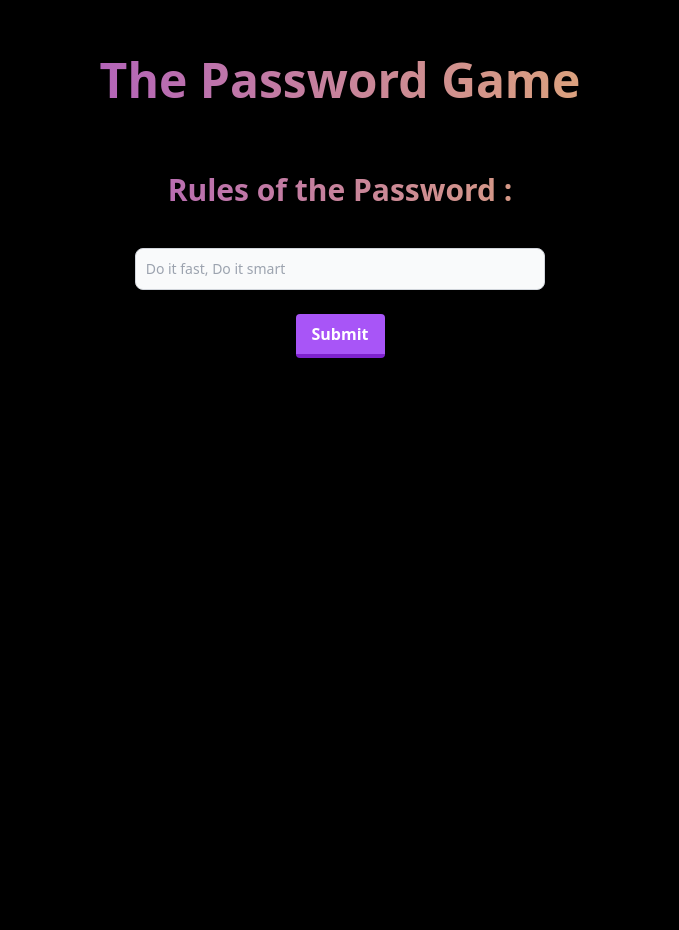
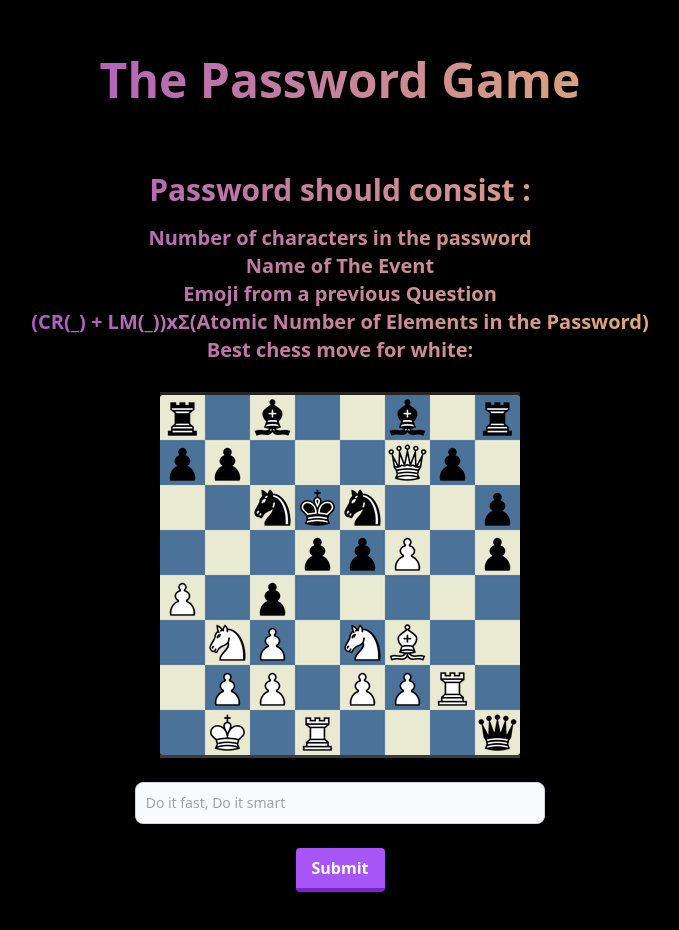
Before and after one commit to Kirit0me/PasswordGame, a plain HTML site: page index.html in a window 1280 px wide. Shown: the whole page, without its empty margins (300-979 px from the left). Before the commit the page ends 800 px from the top, so only its background shows below. Drawn offline with nearby package versions, Linux system fonts and the light colour scheme.

Commit message:
rules added

```diff
--- a/index.html
+++ b/index.html
@@ -5,13 +5,32 @@
     <meta name="viewport" content="width=device-width, initial-scale=1.0">
     <script src="https://cdn.tailwindcss.com"></script>
     <title>Password Game</title>
+    <style>
+        img {
+          display: block;
+          margin-left: auto;
+          margin-right: auto;
+        }
+    </style>
 </head>
 <body class="bg-black pt-8 pb-8 text-white text-center">
     <h1 class="font-bold bg-pink text-5xl mb-3 text-center text-transparent bg-clip-text bg-gradient-to-r from-purple-600 to-amber-300 pt-6 pb-8">
         The Password Game
     </h1>
-    <h2 class="text-transparent font-bold bg-clip-text bg-gradient-to-r from-purple-600 to-amber-300 text-3xl p-6 pb-4">Rules of the Password : </h2>
-    <p class="text-white"></p>
+    <h2 class="text-transparent font-bold bg-clip-text bg-gradient-to-r from-purple-600 to-amber-300 text-3xl p-6 pb-4">
+        Password should consist :
+    </h2>
+    <p class="text-white">
+        <ol class="text-xl list-disc marker:text-amber-300 text-transparent font-bold bg-clip-text bg-gradient-to-r from-purple-600 to-amber-300">
+            <li>Number of characters in the password</li>
+            <li>Name of The Event</li>
+            <li>Emoji from a previous Question</li>
+            <li>(CR(_) + LM(_))xΣ(Atomic Number of Elements in the Password)</li>
+            <li>Best chess move for white:</li>
+            <li></li>
+        </ol>
+        <img src="./chessmove.png" class="block">
+    </p>
     <div class = "p-6 text-center"><input class="object-center bg-gray-50 border border-gray-300 text-gray-900 text-sm rounded-lg focus:ring-blue-500 focus:border-blue-500 p-2.5 w-1/3 dark:bg-gray-700 dark:border-gray-600 dark:placeholder-gray-400 dark:text-white dark:focus:ring-blue-500 dark:focus:border-blue-500" type = "text" id = "guess" placeholder="Do it fast, Do it smart"></div>
     <button class="bg-purple-500 hover:bg-purple-400 text-white font-bold py-2 px-4 border-b-4 border-purple-700 hover:border-purple-500 rounded" onclick="checkguess()">Submit</button>
 
```
Also changed, not shown: chessmove.png (added).
